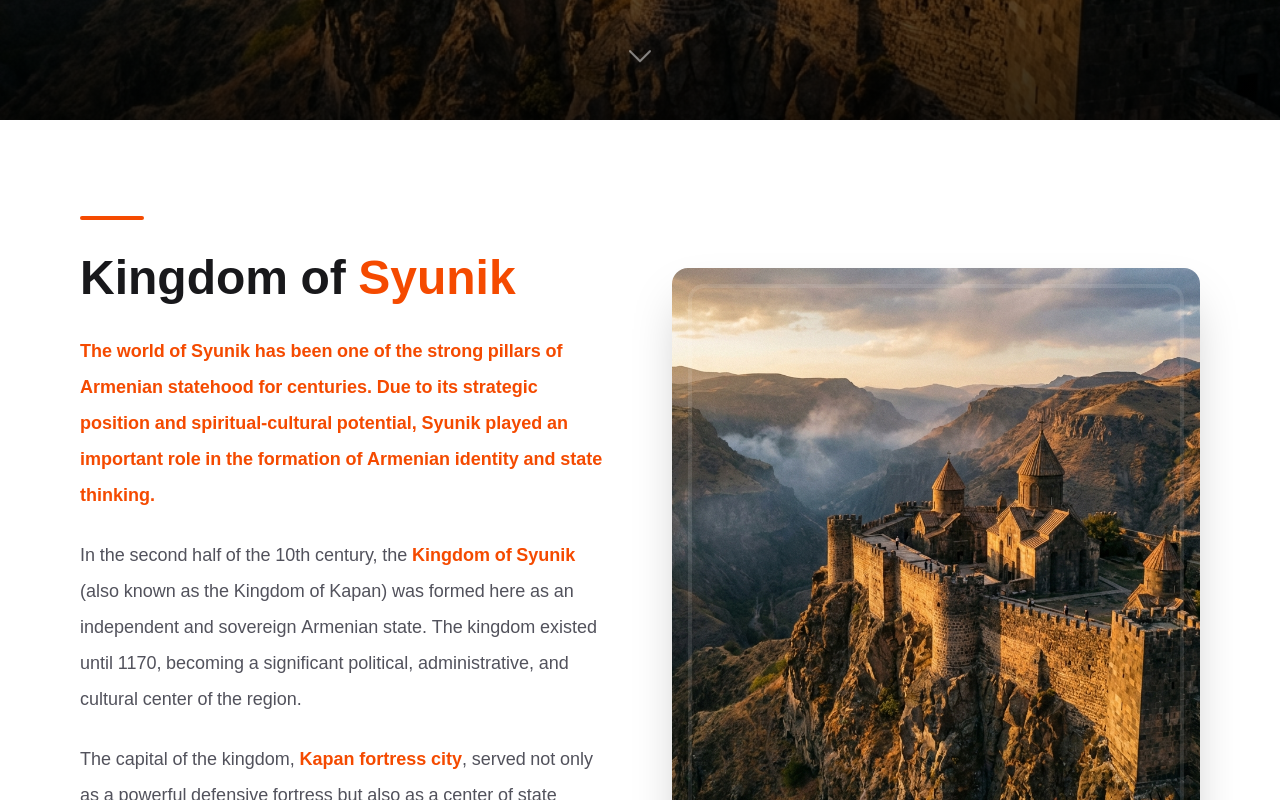
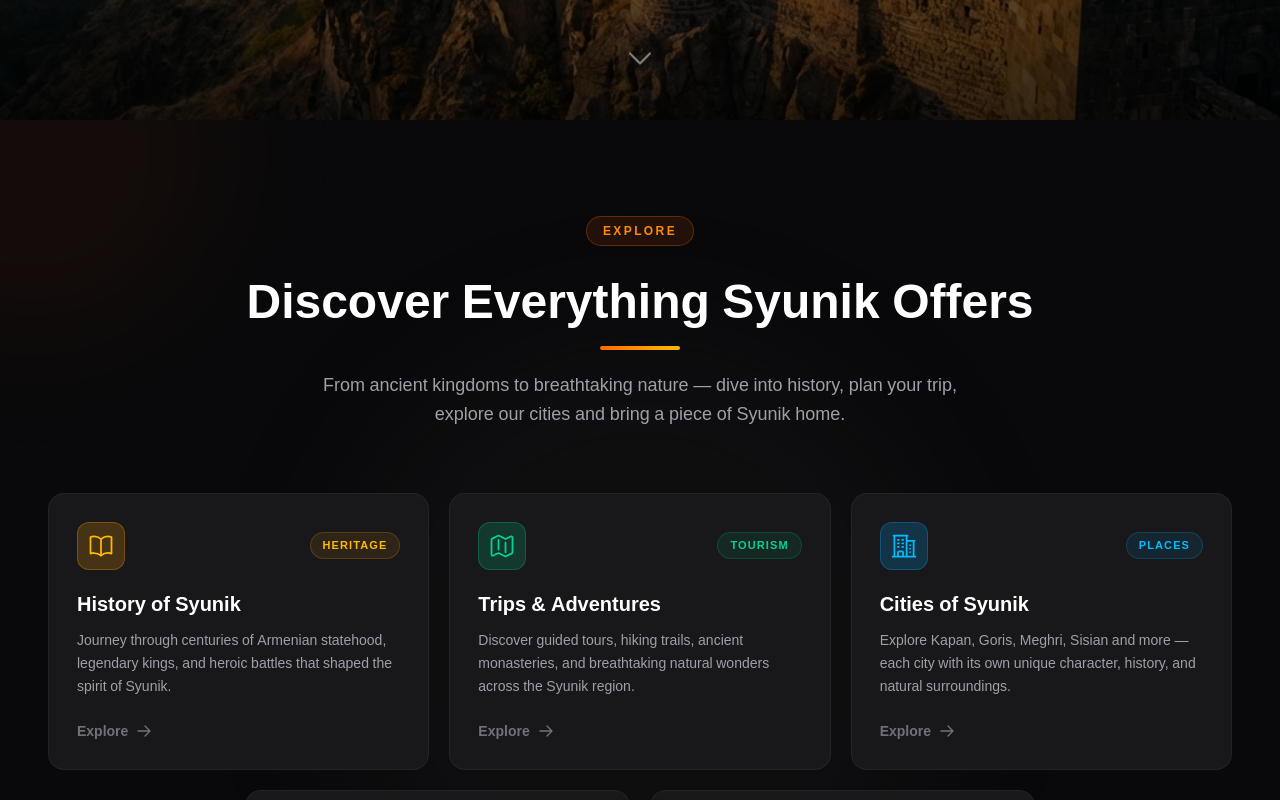
Before and after one commit to HaykTunyan/syunik_dreams, a Next.js app: page /en/history in a window 1280 px wide. Shown: the part 520-1320 px from the top of the page. Built offline with nearby package versions, Linux system fonts and the light colour scheme.

Commit message:
add the card linve navigation

```diff
--- a/messages/en.json
+++ b/messages/en.json
@@ -514,7 +514,7 @@
             "email_label": "Email",
             "email_value": "syunikdreams@gmail.com",
             "phone_label": "Phone",
-            "phone_value": "+374 99 000000",
+            "phone_value": "+374 99 990797",
             "social_title": "Follow Us"
         }
     },
--- a/messages/hy.json
+++ b/messages/hy.json
@@ -506,7 +506,7 @@
             "email_label": "Էլ. Փոստ",
             "email_value": "syunikdreams@gmail.com",
             "phone_label": "Հեռախոս",
-            "phone_value": "+374 99 000000",
+            "phone_value": "+374 99 990797",
             "social_title": "Հետևեք Մեզ"
         }
     },
--- a/package.json
+++ b/package.json
@@ -14,6 +14,7 @@
     "next-intl": "^4.7.0",
     "react": "19.2.3",
     "react-dom": "19.2.3",
+    "react-icons": "^5.6.0",
     "react-leaflet": "^5.0.0",
     "resend": "^6.9.1"
   },
--- a/src/app/[locale]/contact/page.tsx
+++ b/src/app/[locale]/contact/page.tsx
@@ -4,6 +4,28 @@ import React, { useState } from 'react';
 import { useTranslations } from 'next-intl';
 import { Header } from '@/components/header';
 import { Footer } from '@/components/footer';
+
+import { FaFacebookF, FaInstagram, FaLinkedinIn, FaTwitter , FaPinterest } from "react-icons/fa";
+
+
+const socialLinks = [
+  {
+    icon: <FaFacebookF />,
+    url: "https://facebook.com",
+  },
+  {
+    icon: <FaInstagram />,
+    url: "https://instagram.com",
+  },
+  {
+    icon: <FaPinterest />,
+    url: "https://pinterest.com",
+  },
+  {
+    icon: <FaTwitter />,
+    url: "https://twitter.com",
+  },
+];
 
 export default function ContactPage() {
 
@@ -58,7 +80,7 @@ export default function ContactPage() {
         <div className="min-h-screen bg-white dark:bg-zinc-950 flex flex-col font-sans">
             <Header />
 
-            <main className="flex-grow pt-32 pb-24 px-6 md:px-20">
+            <main className="grow pt-32 pb-24 px-6 md:px-20">
                 <div className="max-w-7xl mx-auto">
                     <div className="grid lg:grid-cols-2 gap-20">
                         <div className="space-y-12">
@@ -194,13 +216,29 @@ export default function ContactPage() {
 
                                 <div className="pt-8 border-t border-zinc-200 dark:border-zinc-800">
                                     <p className="text-sm font-bold text-zinc-400 uppercase tracking-widest mb-6">{t('info.social_title')}</p>
-                                    <div className="flex gap-4">
+                                    {/* <div className="flex gap-4">
                                         {[1, 2, 3, 4].map((i) => (
                                             <div key={i} className="w-12 h-12 bg-white dark:bg-zinc-800 rounded-xl flex items-center justify-center cursor-pointer hover:bg-orange-600 hover:text-white transition-all duration-300">
                                                 <span className="font-bold">#</span>
                                             </div>
                                         ))}
-                                    </div>
+
+
+                                    </div> */}
+                                     <div className="flex gap-4">
+      {socialLinks.map((item, index) => (
+        <a
+          key={index}
+          href={item.url}
+          target="_blank"
+          rel="noopener noreferrer"
+          className="w-12 h-12 bg-white dark:bg-zinc-800 rounded-xl flex items-center justify-center cursor-pointer
+                     hover:bg-orange-600 hover:text-white transition-all duration-300"
+        >
+          <span className="text-lg">{item.icon}</span>
+        </a>
+      ))}
+    </div>
                                 </div>
                             </div>
                         </div>
--- a/src/app/[locale]/history/page.tsx
+++ b/src/app/[locale]/history/page.tsx
@@ -6,6 +6,7 @@ import { HistoryNzhdehSection } from "@/container/history/nzhdehSection";
 import { HistoryCultoreSection } from "@/container/history/cultoreSection";
 import { Metadata } from "next";
 import { getTranslations } from "next-intl/server";
+import { CardNavigation } from "@/container/home/cardNavigation";
 
 export async function generateMetadata({ params }: { params: Promise<{ locale: string }> }): Promise<Metadata> {
 
@@ -42,6 +43,9 @@ export default function HistoryPage() {
             {/* Hero Section */}
             <HistoryHeroSection />
 
+            {/* Card Navigation */}
+            <CardNavigation />
+
             {/* Kingdom Section */}
             <HistoryKingdomSection />
 
--- a/src/app/[locale]/trips/page.tsx
+++ b/src/app/[locale]/trips/page.tsx
@@ -26,5 +26,9 @@ export async function generateMetadata({ params }: { params: Promise<{ locale: s
 }
 
 export default function TripsPage() {
-  return <TripsClient />;
+  return (
+    <div className="">
+      <TripsClient />
+    </div>
+  );
 }
--- a/src/container/home/cardNavigation.tsx
+++ b/src/container/home/cardNavigation.tsx
@@ -113,6 +113,14 @@ const cards: CardData[] = [
 
 export const CardNavigation: FC = () => {
 
+    /**
+     *
+     * CardNavigation component renders a section with navigation cards for different sections of the website (History, Trips, Cities, Product, Contact).
+     * Each card has an icon, title, description, and a badge. The cards are styled with gradients and have hover effects for better user experience.
+     *
+     */
+
+
     const t = useTranslations("home_page.card_navigation");
 
     return (
@@ -123,7 +131,7 @@ export const CardNavigation: FC = () => {
                 <div className="absolute top-1/2 left-1/2 -translate-x-1/2 -translate-y-1/2 w-[600px] h-[600px] rounded-full bg-stone-800/20 blur-3xl" />
             </div>
 
-            <div className="relative max-w-7xl mx-auto">
+            <div className="relative max-w-7xl mx-auto ">
                 <div className="text-center mb-16 animate-fade-in-up">
                     <span className="inline-block px-4 py-1.5 rounded-full text-xs font-semibold tracking-[0.2em] uppercase text-orange-400 border border-orange-500/30 bg-orange-500/10 mb-6">
                         {t("label")}
@@ -132,7 +140,7 @@ export const CardNavigation: FC = () => {
                         {t("title")}
                     </h2>
                     <div className="w-20 h-1 bg-gradient-to-r from-orange-500 to-amber-400 mx-auto rounded-full mb-5" />
-                    <p className="text-zinc-400 text-lg max-w-2xl mx-auto leading-relaxed">
+                    <p className="  text-zinc-400 text-lg max-w-2xl mx-auto leading-relaxed">
                         {t("subtitle")}
                     </p>
                 </div>
@@ -157,33 +165,29 @@ function NavigationCard({ card, t }: { card: CardData; t: TFn }) {
     return (
         <Link
             href={card.href}
-            className="group relative flex flex-col justify-between p-7 rounded-2xl border border-white/5 bg-zinc-900 hover:bg-zinc-800/80 overflow-hidden transition-all duration-500 hover:-translate-y-1 hover:shadow-2xl hover:shadow-black/50 hover:border-white/10"
+            className="group relative flex flex-col justify-between p-2 md:p-7 rounded-xl md:rounded-2xl border border-white/5 bg-zinc-900 hover:bg-zinc-800/80 overflow-hidden transition-all duration-500"
         >
-            <div className={`absolute inset-0 bg-gradient-to-br ${card.gradient} opacity-0 group-hover:opacity-100 transition-opacity duration-500`} />
-
-            <div className={`absolute top-0 left-0 h-0.5 w-0 ${card.accent} transition-all duration-500 group-hover:w-full rounded-t-2xl`} />
+            <div className={`absolute inset-0 bg-gradient-to-br ${card.gradient} opacity-0 md:group-hover:opacity-100 transition-opacity duration-500`} />
 
             <div className="relative z-10">
-
-                <div className="flex items-start justify-between mb-5">
-                    <div className={`flex items-center justify-center w-12 h-12 rounded-xl ${card.iconBg} transition-transform duration-300 group-hover:scale-110`}>
+                <div className="flex items-center justify-between md:mb-5 ">
+                    <div className={`flex items-center justify-center w-10 h-10 md:w-12 md:h-12 rounded-lg md:rounded-xl ${card.iconBg} transition-transform duration-300 group-hover:scale-110`}>
                         {card.icon}
                     </div>
-                    <span className={`text-[11px] font-semibold tracking-widest uppercase px-3 py-1 rounded-full ${card.badgeColor}`}>
+                    <span className={`inline-block text-[11px] font-semibold tracking-widest uppercase px-3 py-1 rounded-full ${card.badgeColor}`}>
                         {t(card.badgeKey as Parameters<TFn>[0])}
                     </span>
                 </div>
-
-                <h3 className="text-xl font-bold text-white mb-3 leading-snug group-hover:text-white/95 transition-colors">
-                    {t(card.titleKey as Parameters<TFn>[0])}
-                </h3>
-
-                <p className="text-zinc-400 text-sm leading-relaxed group-hover:text-zinc-300 transition-colors">
-                    {t(card.descKey as Parameters<TFn>[0])}
-                </p>
+                <div className="hidden md:block">
+                    <h3 className="text-xl font-bold text-white mb-3 leading-snug transition-colors">
+                        {t(card.titleKey as Parameters<TFn>[0])}
+                    </h3>
+                    <p className="text-zinc-400 text-sm leading-relaxed transition-colors">
+                        {t(card.descKey as Parameters<TFn>[0])}
+                    </p>
+                </div>
             </div>
-
-            <div className="relative z-10 flex items-center gap-2 mt-6 text-sm font-semibold text-zinc-500 group-hover:text-white transition-colors duration-300">
+            <div className="relative z-10 hidden md:flex items-center gap-2 mt-6 text-sm font-semibold text-zinc-500 group-hover:text-white transition-colors duration-300">
                 <span>{t("explore")}</span>
                 <ArrowIcon />
             </div>
--- a/src/container/trips/TripsClient.tsx
+++ b/src/container/trips/TripsClient.tsx
@@ -5,6 +5,7 @@ import SyunikMap from '@/components/SyunikMap';
 import { Footer } from '@/components/footer';
 import { Header } from '@/components/header';
 import { useTranslations } from 'next-intl';
+import { CardNavigation } from '../home/cardNavigation';
 
 // ── Booking Modal ─────────────────────────────────────────────────────────────
 
@@ -209,6 +210,11 @@ export default function TripsClient() {
     return (
         <div className='min-h-screen bg-white dark:bg-zinc-950'>
             <Header />
+
+
+            <CardNavigation />
+
+
             <main className=" pt-24 pb-20 px-6  max-w-7xl mx-auto">
                 <section className="py-12 px-6 md:px-20 bg-gradient-to-r from-orange-500 to-red-600 text-white rounded-3xl overflow-hidden mb-12">
                     <div className="max-w-6xl mx-auto">
```
Also changed, not shown: 1 other file (tests, documents, lock files or other folders).
